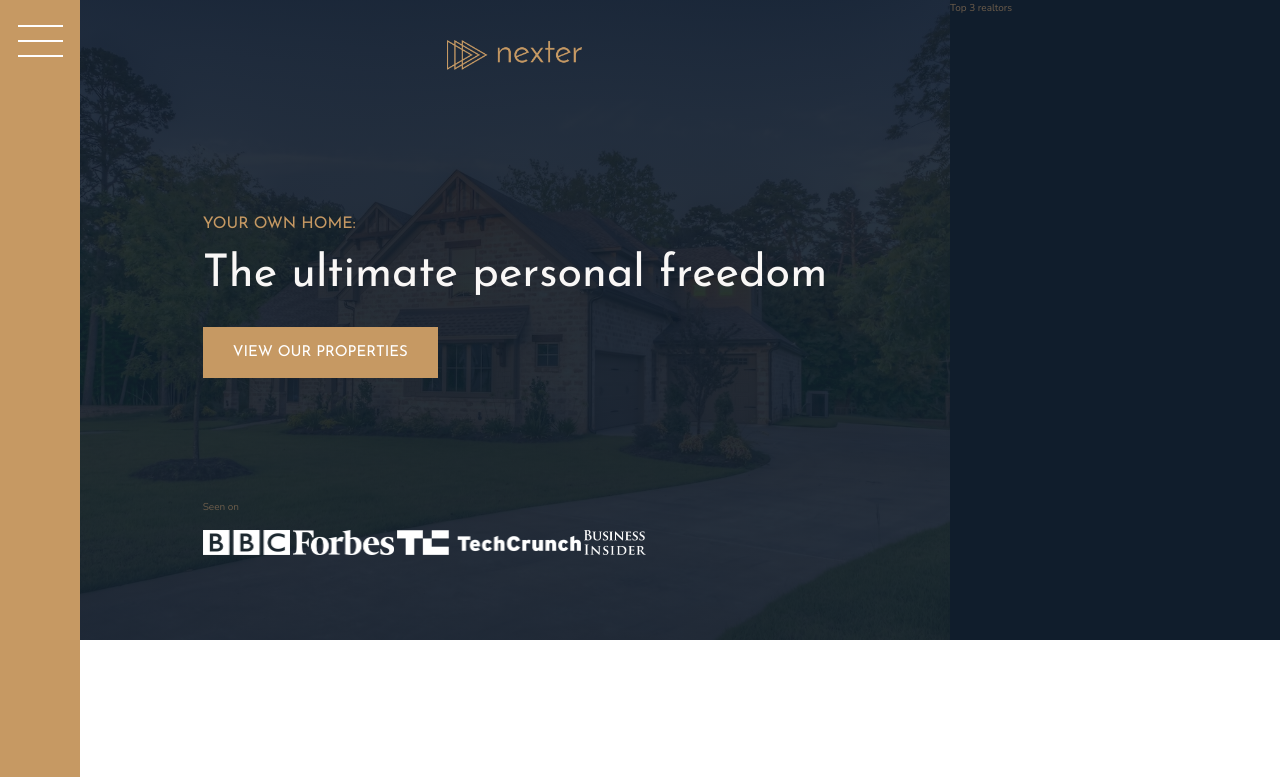
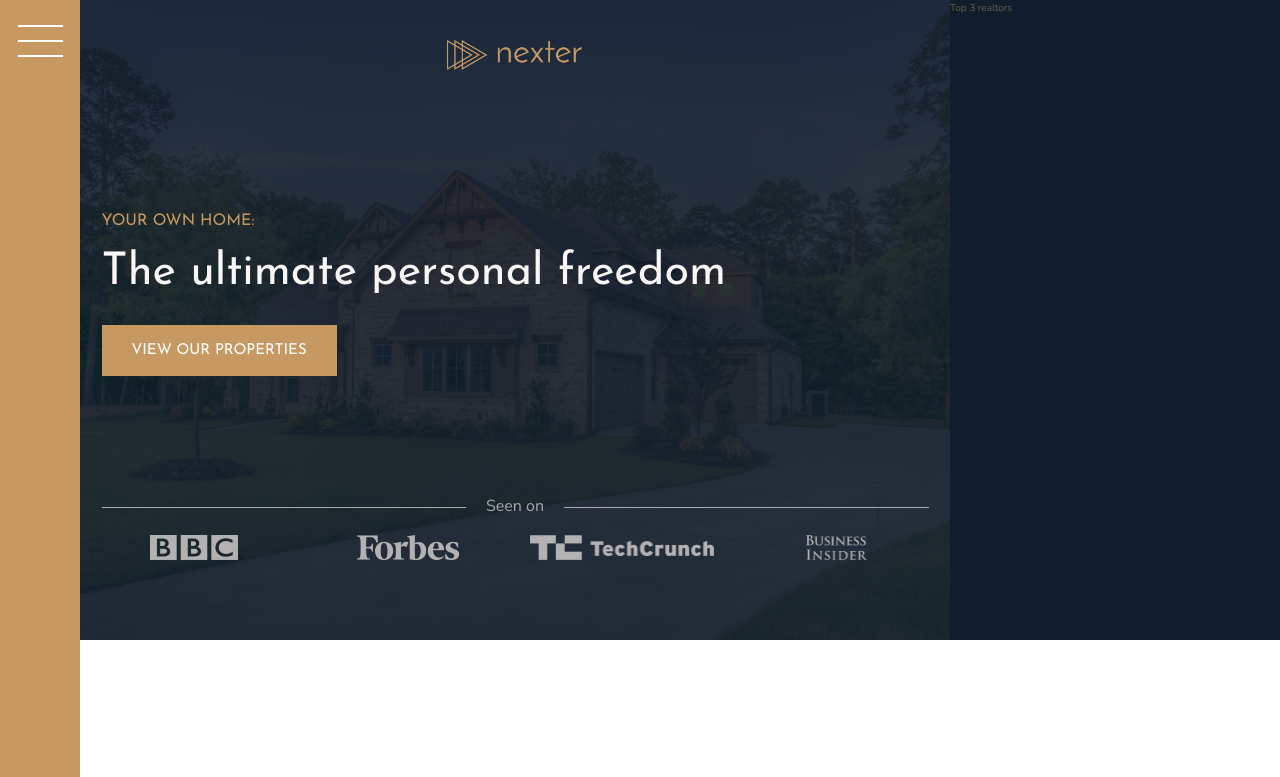
Before and after one commit to kiethohoai/nexter-project, a website: page index.html in a window 1280 px wide. Shown: the top 777 px of the page. Drawn offline with nearby package versions, Linux system fonts and the light colour scheme.

Commit message:
015 Building the Header - Part 2

```diff
--- a/sass/_header.scss
+++ b/sass/_header.scss
@@ -27,11 +27,34 @@
   }
 
   &__seenon-text {
+    font-size: 1.6rem;
+    color: $color-grey-light-2;
+
+    display: grid;
+    grid-template-columns: 1fr max-content 1fr;
+    justify-items: center;
+    align-items: center;
+    gap: 2rem;
+
+    &::before,
+    &::after {
+      content: "";
+      display: block;
+      height: 1px;
+      width: 100%;
+      background-color: currentColor;
+    }
   }
 
   &__seenon-logos {
+    display: grid;
+    grid-template-columns: repeat(4, 1fr);
+    justify-items: center;
+    gap: 3rem;
+
     img {
       height: 2.5rem;
+      filter: brightness(70%);
     }
   }
 }
```
Also changed, not shown: README.MD, css/main.css, 1 other file.
